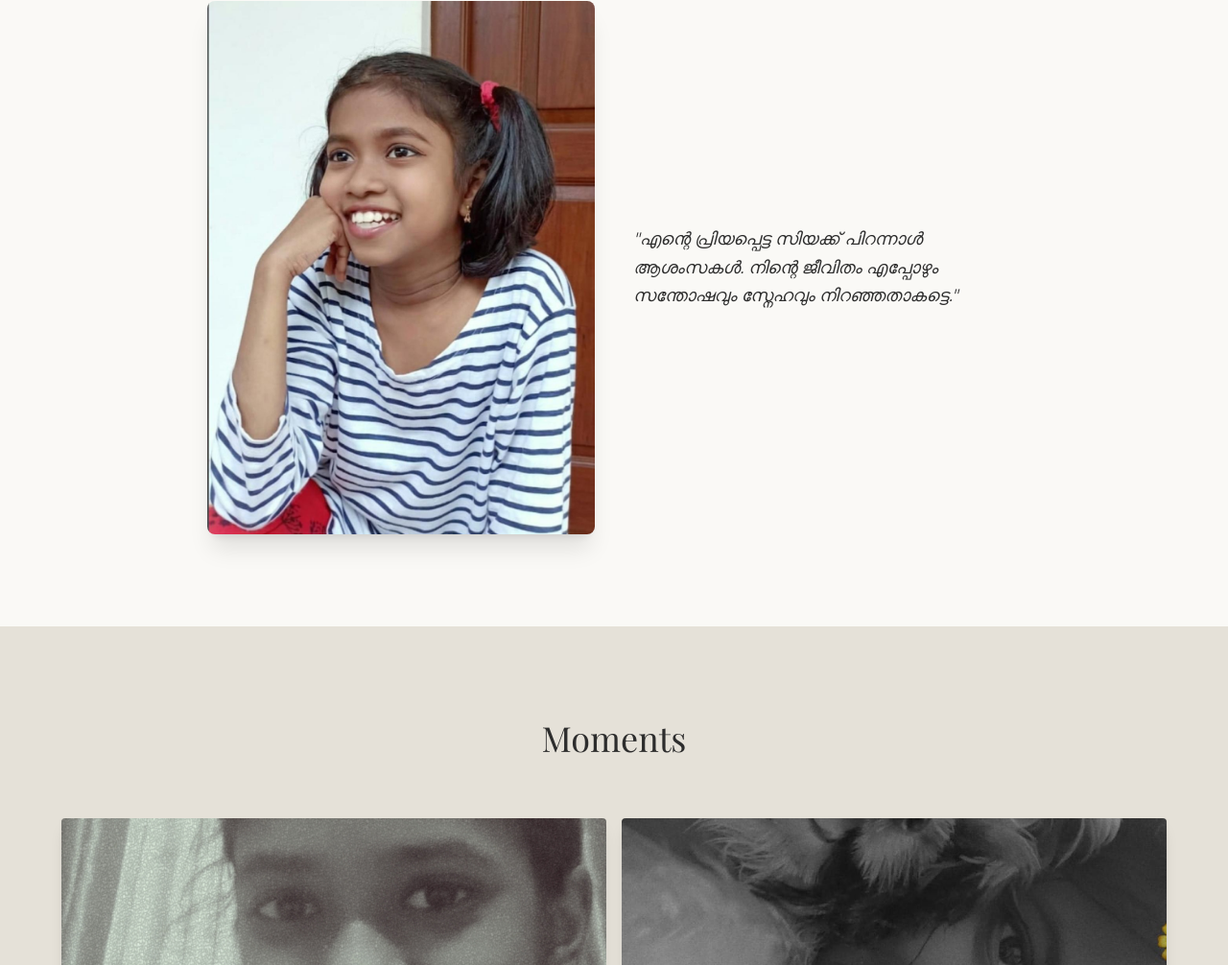
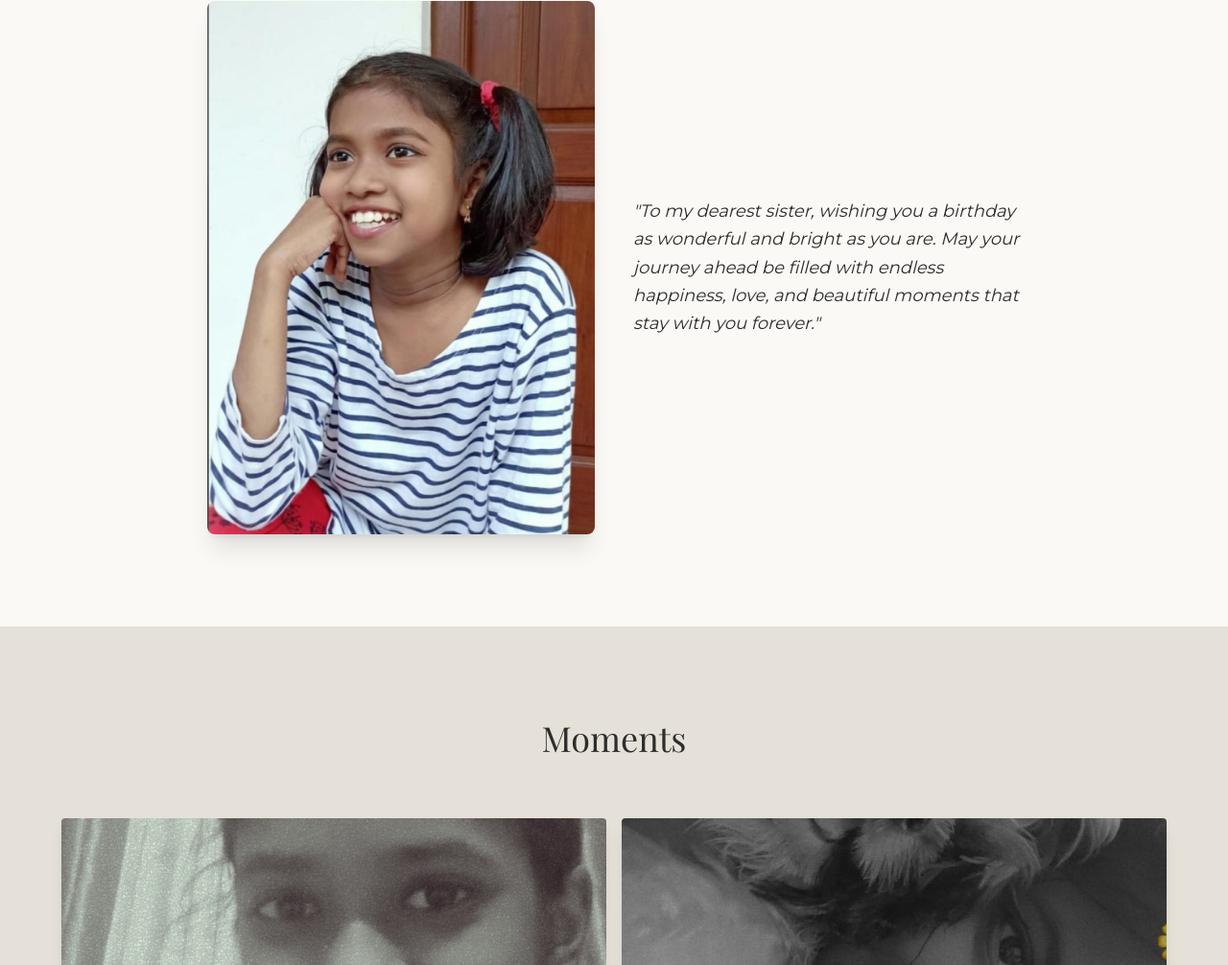
Before and after one commit to BEHA-AF/Siya, a plain HTML site: page index.html in a window 1280 px wide. Shown: the part 1007-2013 px from the top of the page at 96% size. Drawn offline with nearby package versions, Linux system fonts and the light colour scheme; a web font is replaced by a local one.

Commit message:
Update birthday message for sister in index.html

```diff
--- a/index.html
+++ b/index.html
@@ -34,7 +34,7 @@
             </div>
             <div data-aos="fade-left" class="text-left">
                 <p class="leading-relaxed text-lg italic">
-                    "എന്റെ പ്രിയപ്പെട്ട സിയക്ക് പിറന്നാൾ ആശംസകൾ. നിന്റെ ജീവിതം എപ്പോഴും സന്തോഷവും സ്നേഹവും നിറഞ്ഞതാകട്ടെ."
+                    "To my dearest sister, wishing you a birthday as wonderful and bright as you are. May your journey ahead be filled with endless happiness, love, and beautiful moments that stay with you forever."
                 </p>
             </div>
         </div>
```
